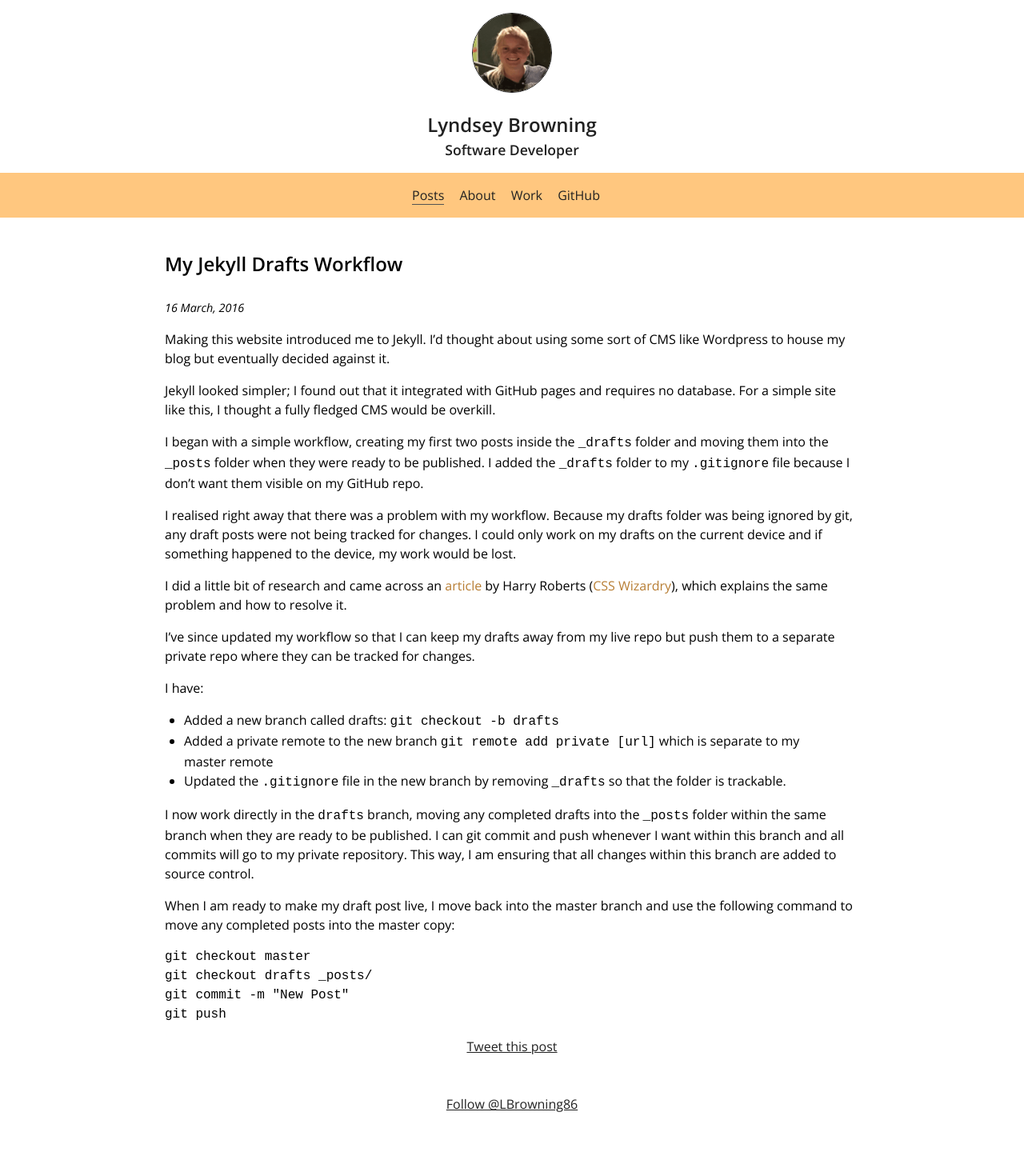
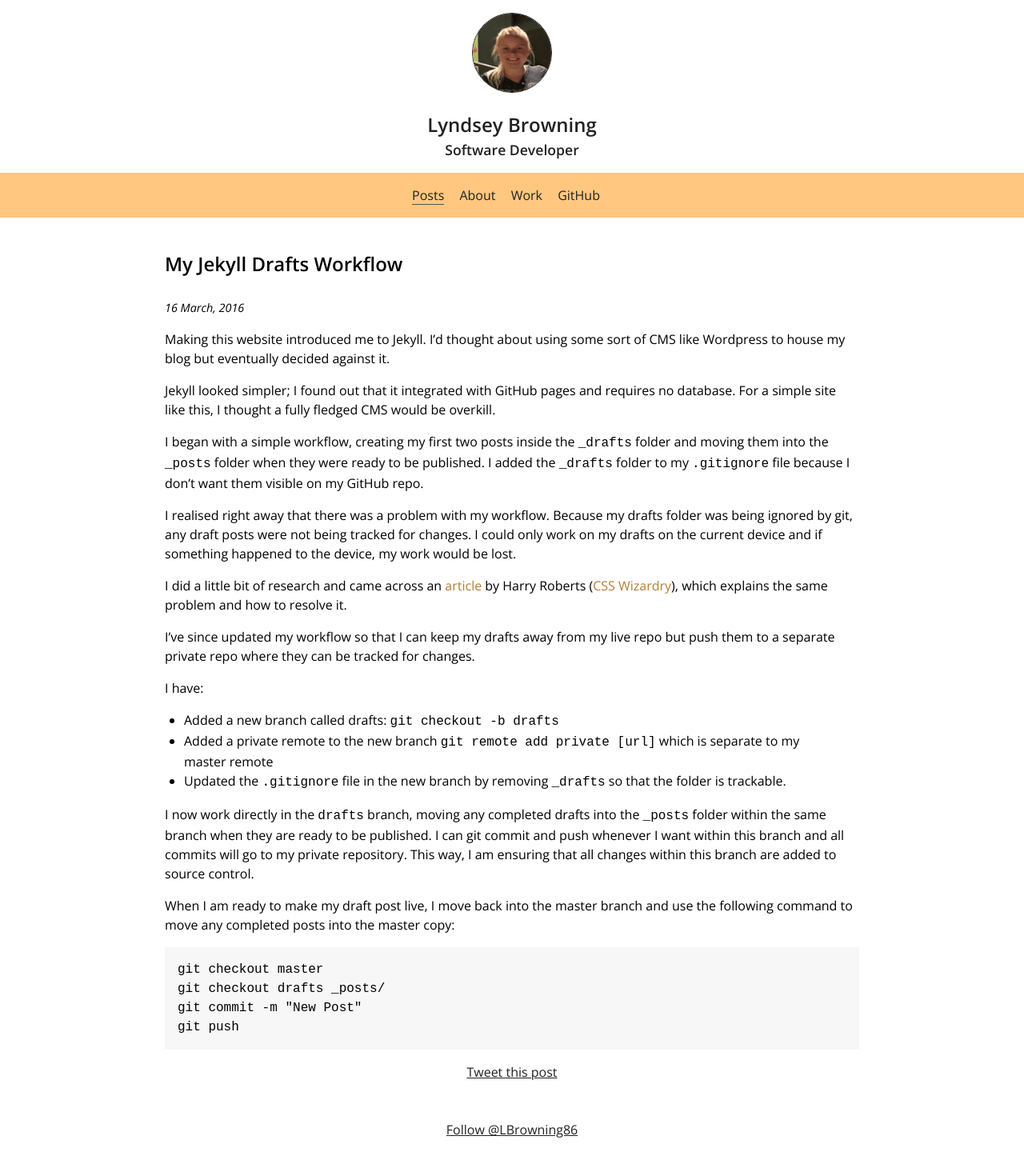
Before and after one commit to lyndseybrowning/lyndseybrowning.github.io, a Jekyll site: the page built from _posts/2016-03-16-my-jekyll-workflow.markdown, in a window 1280 px wide. Shown: the whole page at 80% size. Built offline with Jekyll 4.4.1, drawn with Linux system fonts in a browser that asks for light colours; comment, search, counter and statistics services are not loaded; before the commit the page ends 1408 px from its top, so only the background shows below that.

Commit message:
Added pre styling

```diff
--- a/css/scss/partials/_code.scss
+++ b/css/scss/partials/_code.scss
@@ -1,3 +1,8 @@
+pre {
+  background-color: #f7f7f7;
+  padding: 1rem;
+}
+
 .highlight .hll { background-color: #ffffcc }
 .highlight .c { color: #999988; font-style: italic } /* Comment */
 .highlight .err { color: #a61717; background-color: #e3d2d2 } /* Error */
--- a/css/style.css
+++ b/css/style.css
@@ -424,6 +424,10 @@ a {
     border-color: #FFC77F;
     color: #000; }
 
+pre {
+  background-color: #f7f7f7;
+  padding: 1rem; }
+
 .highlight .hll {
   background-color: #ffffcc; }
 
```
Also changed, not shown: build/style.min.css.
